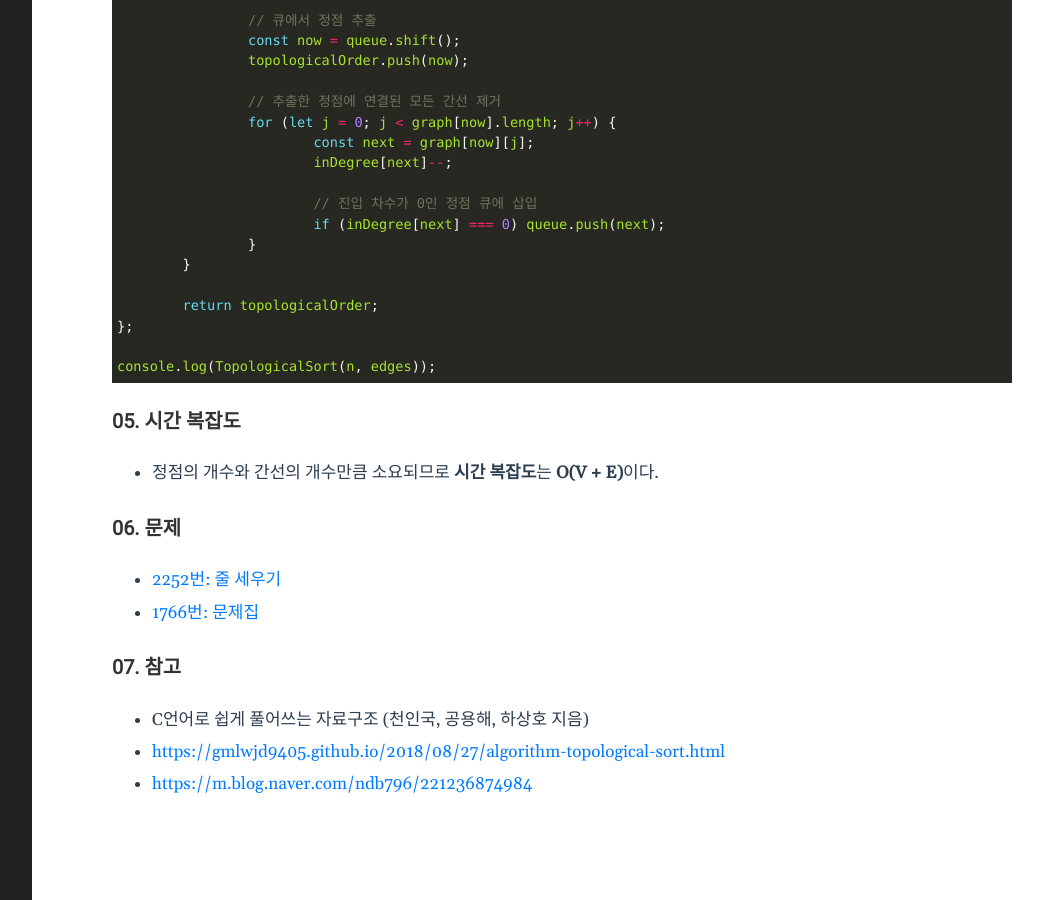
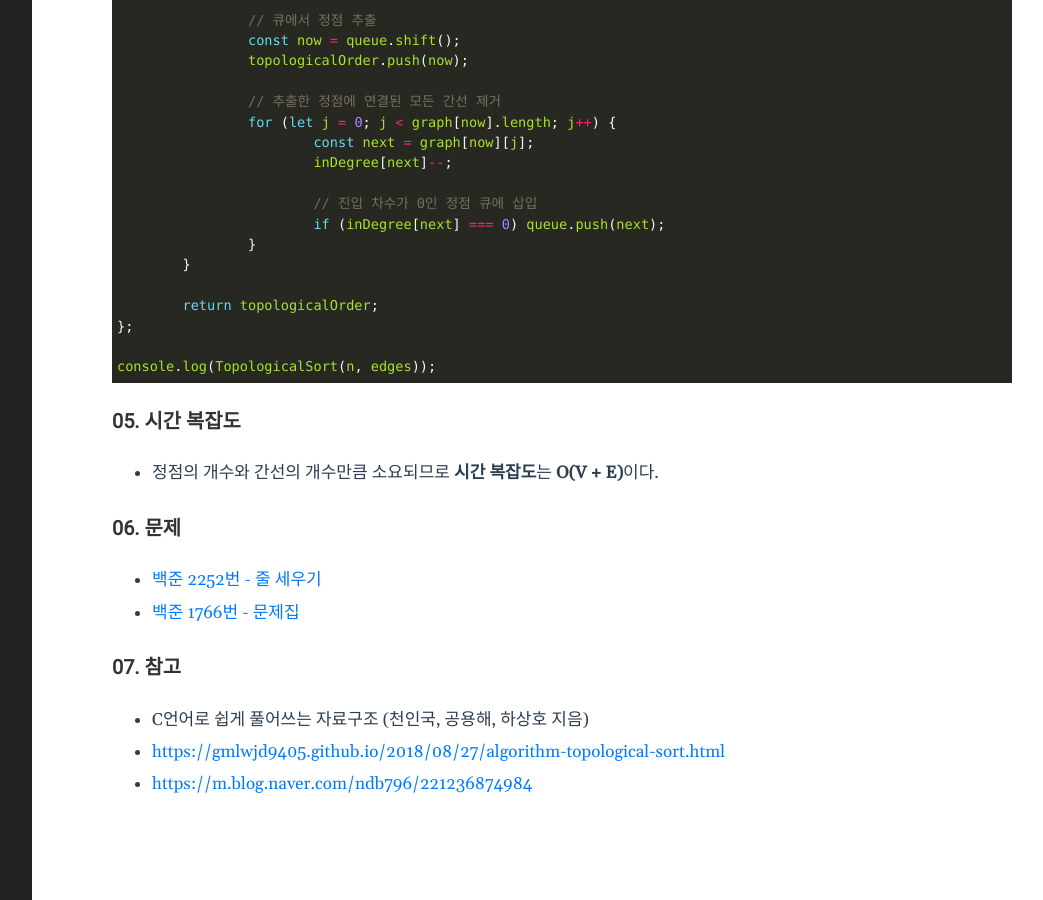
Before and after one commit to qkrrlgh519/qkrrlgh519.github.io, a Jekyll site: the page built from _posts/2021-03-16-Algorithm-Graph-TopologicalSort.md, in a window 1280 px wide and 900 px high, scrolled down 3493 px. Shown: the whole window, without its empty margins (188-1231 px from the left). Built offline with Jekyll 4.4.1, drawn with Linux system fonts in a browser that asks for light colours.

```diff
--- a/_posts/2021-03-16-Algorithm-Graph-TopologicalSort.md
+++ b/_posts/2021-03-16-Algorithm-Graph-TopologicalSort.md
@@ -123,8 +123,8 @@ console.log(TopologicalSort(n, edges));
 
 ### 06. 문제
 
-- [2252번: 줄 세우기](https://www.acmicpc.net/problem/2252)
-- [1766번: 문제집](https://www.acmicpc.net/problem/1766)
+- [백준 2252번 - 줄 세우기](https://www.acmicpc.net/problem/2252)
+- [백준 1766번 - 문제집](https://www.acmicpc.net/problem/1766)
 
 ### 07. 참고
 
```
